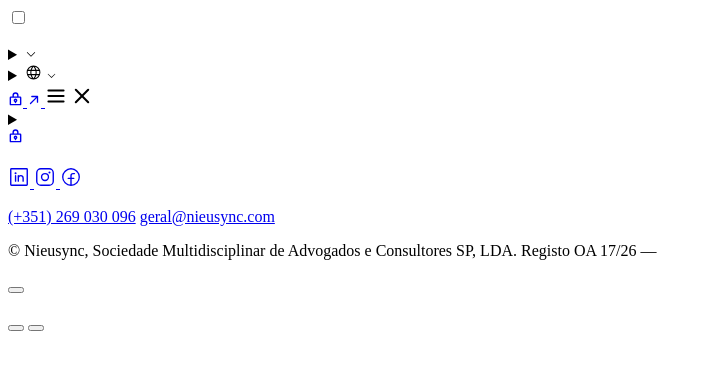
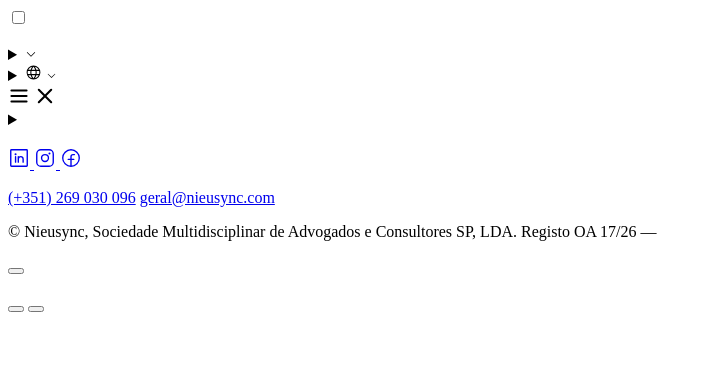
Before and after one commit to nieusync/blog, a Node project: template default.hbs in a window 1280 px wide. Shown: the top 370 px of the page, without its empty margins (0-712 px from the left). Run offline with Node 20 templates, Linux system fonts and the light colour scheme; the template is opened without the code that fills it, so the values that code supplies are empty.

Commit message:
fix(blog): remove client area button from nav
Assisted-by: Claude <noreply@anthropic.com>

```diff
--- a/default.hbs
+++ b/default.hbs
@@ -77,11 +77,6 @@
                 </div>
             </details>
 
-            <a class="site-nav-portal" href="{{@custom.site_url}}/{{t "path.client_area"}}">
-                <svg viewBox="0 0 256 256" width="15" height="15" fill="currentColor" aria-hidden="true"><path d="M208,76H180V56A52,52,0,0,0,76,56V76H48A20,20,0,0,0,28,96V208a20,20,0,0,0,20,20H208a20,20,0,0,0,20-20V96A20,20,0,0,0,208,76ZM100,56a28,28,0,0,1,56,0V76H100ZM204,204H52V100H204Zm-76-92a32,32,0,0,0-12,61.66V180a12,12,0,0,0,24,0v-6.34A32,32,0,0,0,128,112Zm0,24a8,8,0,1,1-8,8A8,8,0,0,1,128,136Z"/></svg>
-                {{t "nav.client_area"}}
-                <svg viewBox="0 0 256 256" width="14" height="14" fill="currentColor" aria-hidden="true"><path d="M204,64V168a12,12,0,0,1-24,0V93L72.49,200.49a12,12,0,0,1-17-17L163,76H88a12,12,0,0,1,0-24H192A12,12,0,0,1,204,64Z"/></svg>
-            </a>
 
             <label for="site-nav-toggle" class="site-nav-burger" aria-label="{{t "nav.menu"}}">
                 <svg class="site-nav-burger-open" viewBox="0 0 256 256" width="22" height="22" fill="currentColor" aria-hidden="true"><path d="M228,128a12,12,0,0,1-12,12H40a12,12,0,0,1,0-24H216A12,12,0,0,1,228,128ZM40,76H216a12,12,0,0,0,0-24H40a12,12,0,0,0,0,24ZM216,180H40a12,12,0,0,0,0,24H216a12,12,0,0,0,0-24Z"/></svg>
@@ -106,10 +101,6 @@
             </div>
         </details>
         <a href="{{@site.url}}">{{t "nav.blog"}}</a>
-        <a class="site-nav-portal site-nav-portal-panel" href="{{@custom.site_url}}/{{t "path.client_area"}}">
-            <svg viewBox="0 0 256 256" width="15" height="15" fill="currentColor" aria-hidden="true"><path d="M208,76H180V56A52,52,0,0,0,76,56V76H48A20,20,0,0,0,28,96V208a20,20,0,0,0,20,20H208a20,20,0,0,0,20-20V96A20,20,0,0,0,208,76ZM100,56a28,28,0,0,1,56,0V76H100ZM204,204H52V100H204Zm-76-92a32,32,0,0,0-12,61.66V180a12,12,0,0,0,24,0v-6.34A32,32,0,0,0,128,112Zm0,24a8,8,0,1,1-8,8A8,8,0,0,1,128,136Z"/></svg>
-            {{t "nav.client_area"}}
-        </a>
     </nav>
 </header>
 
```
Also changed, not shown: assets/css/screen.css (+0 -14 lines).
